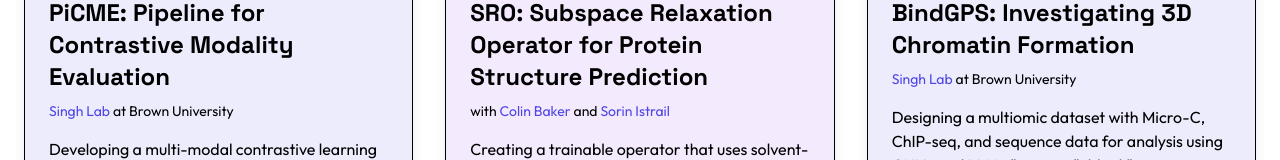
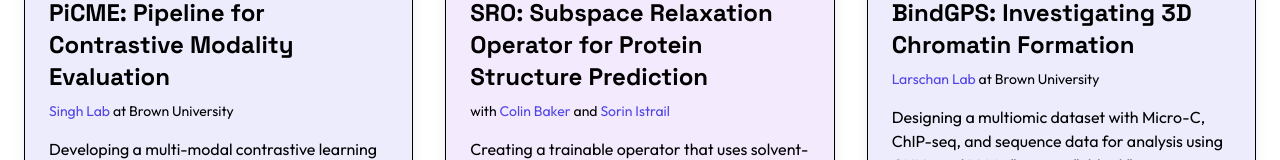
Before and after one commit to pmahable/pmahable.github.io, a Next.js app: page /research in a window 1280 px wide. Shown: the part 336-496 px from the top of the page. Built offline with nearby package versions, Linux system fonts and the light colour scheme.

Commit message:
Edit Lab Naming

```diff
--- a/app/components/Research.tsx
+++ b/app/components/Research.tsx
@@ -48,7 +48,7 @@
   {
     title: 'BindGPS: Investigating 3D Chromatin Formation',
     description: 'Designing a multiomic dataset with Micro-C, ChIP-seq, and sequence data for analysis using GNNs and LLMs." target="_blank" rel="noopener noreferrer" class="text-indigo-600 hover:text-indigo-500 transition-colors duration-300">Michal Golovanevsky</a>.',
-    lab: '<a href="https://larschanlab.com" target="_blank" rel="noopener noreferrer" class="text-indigo-600 hover:text-indigo-500 transition-colors duration-300">Singh Lab</a> at Brown University',
+    lab: '<a href="https://larschanlab.com" target="_blank" rel="noopener noreferrer" class="text-indigo-600 hover:text-indigo-500 transition-colors duration-300">Larschan Lab</a> at Brown University',
     date: '2025-2026',
     technologies: ['PyTorch', 'GNNs', 'LoRA/LLMs', 'Multi-Omics/NGS'],
     imageUrl: '/research/clamp.png'
```
